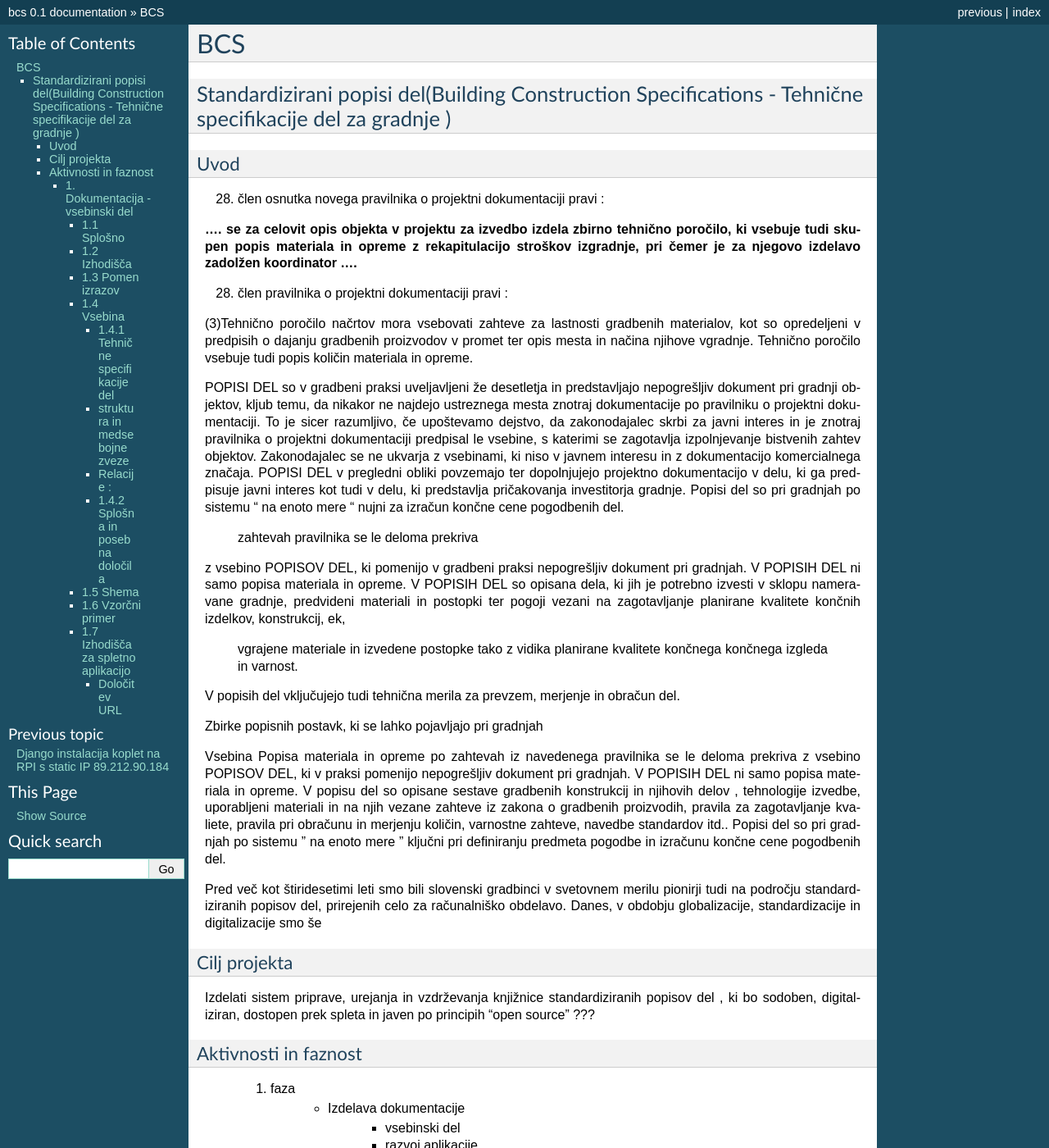
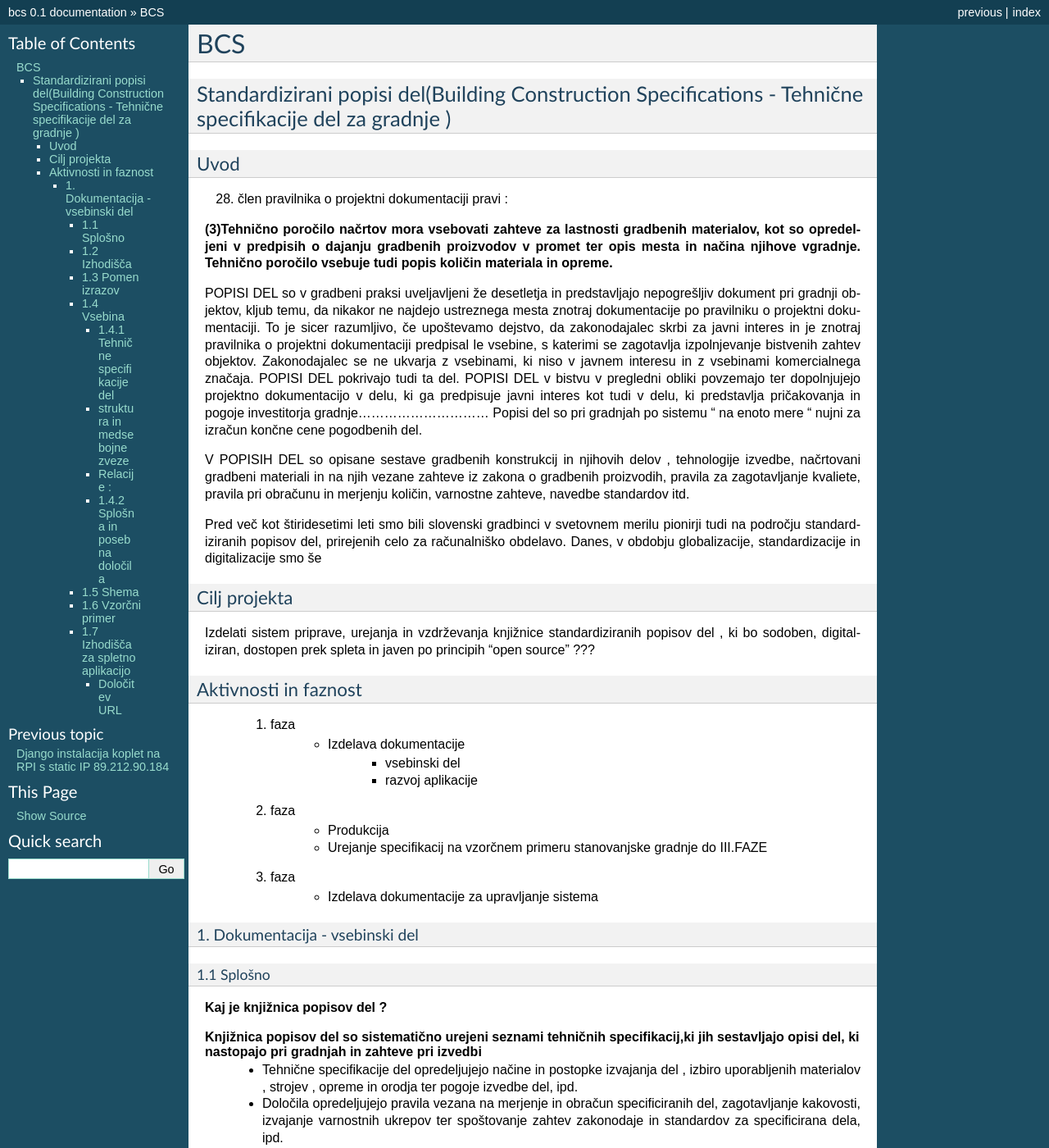
Before and after one commit to pavlovicr/bcs, a Sphinx documentation site: the page built from docs/bcs_projekt.rst, in a window 1280 px wide and 1400 px high. Shown: the whole window at 82% size. Built offline with Sphinx 7.4.7, drawn with Linux system fonts in a browser that asks for light colours; pages that are not in the unit, such as notebooks, are missing from menus.

Commit message:
še malo doc dokumentacije o POPISIH DEL

```diff
--- a/docs/bcs_projekt.rst
+++ b/docs/bcs_projekt.rst
@@ -8,18 +8,12 @@ Standardizirani popisi del(Building Construction Specifications - Tehnične spec
 
 Uvod
 ****
-28. člen osnutka novega pravilnika o projektni dokumentaciji pravi :
-
-**.... se za celovit opis objekta v projektu za izvedbo izdela zbirno tehnično**
-**poročilo, ki vsebuje tudi skupen popis materiala in opreme z rekapitulacijo**
-**stroškov izgradnje, pri čemer je za njegovo izdelavo zadolžen koordinator ....**
-
 
 28. člen pravilnika o projektni dokumentaciji pravi :
 
-(3)Tehnično poročilo načrtov mora vsebovati zahteve za lastnosti gradbenih materialov,
-kot so opredeljeni v predpisih o dajanju gradbenih proizvodov v promet ter opis mesta in načina
-njihove vgradnje. Tehnično poročilo vsebuje tudi popis količin materiala in opreme.
+**(3)Tehnično poročilo načrtov mora vsebovati zahteve za lastnosti gradbenih materialov,**
+**kot so opredeljeni v predpisih o dajanju gradbenih proizvodov v promet ter opis mesta in načina**
+**njihove vgradnje. Tehnično poročilo vsebuje tudi popis količin materiala in opreme.**
 
 
 POPISI DEL so v gradbeni praksi uveljavljeni že desetletja in predstavljajo nepogrešljiv dokument
@@ -27,29 +21,17 @@ pri gradnji objektov, kljub temu, da nikakor ne najdejo ustreznega mesta znotraj
 pravilniku o projektni dokumentaciji. To je sicer razumljivo, če upoštevamo dejstvo, da zakonodajalec
 skrbi za javni interes in je znotraj pravilnika o projektni dokumentaciji predpisal le vsebine,
 s katerimi se zagotavlja izpolnjevanje bistvenih zahtev objektov. Zakonodajalec se ne ukvarja z
-vsebinami, ki niso v javnem interesu in z dokumentacijo komercialnega značaja.
-POPISI DEL v pregledni obliki povzemajo ter dopolnjujejo projektno dokumentacijo v delu,
-ki ga predpisuje javni interes kot tudi v delu, ki predstavlja pričakovanja investitorja gradnje.
+vsebinami, ki niso v javnem interesu in z vsebinami komercialnega značaja. POPISI DEL pokrivajo tudi
+ta del.
+POPISI DEL v bistvu v pregledni obliki povzemajo ter dopolnjujejo projektno dokumentacijo v delu,
+ki ga predpisuje javni interes kot tudi v delu, ki predstavlja pričakovanja in pogoje investitorja
+gradnje..............................
 Popisi del so pri gradnjah po sistemu " na enoto mere " nujni za izračun končne cene pogodbenih del.
 
-
-
-
-
- zahtevah pravilnika se le deloma prekriva
-z vsebino POPISOV DEL, ki pomenijo v gradbeni praksi nepogrešljiv dokument pri gradnjah.
-V POPISIH DEL ni samo popisa materiala in opreme. V POPISIH DEL so opisana dela,
-ki jih je potrebno izvesti v sklopu nameravane gradnje, predvideni materiali in postopki
-ter pogoji vezani na zagotavljanje planirane kvalitete končnih izdelkov, konstrukcij, ek,
- vgrajene materiale in izvedene postopke tako z vidika planirane kvalitete končnega končnega
- izgleda  in varnost.
-V popisih del vključujejo tudi tehnična merila za prevzem, merjenje in obračun del.
-
-
-Zbirke popisnih postavk, ki se lahko pojavljajo pri gradnjah
-
-
-Vsebina Popisa materiala in opreme po zahtevah iz navedenega pravilnika se le deloma prekriva z vsebino POPISOV DEL, ki v praksi pomenijo nepogrešljiv dokument pri gradnjah. V POPISIH DEL ni samo popisa materiala in opreme. V popisu del so opisane sestave gradbenih konstrukcij in njihovih delov , tehnologije izvedbe, uporabljeni materiali in na njih vezane zahteve iz zakona o gradbenih proizvodih, pravila za zagotavljanje kvaliete, pravila pri obračunu in merjenju količin, varnostne zahteve, navedbe standardov itd.. Popisi del so pri gradnjah po sistemu ” na enoto mere ” ključni pri definiranju predmeta pogodbe in izračunu končne cene pogodbenih del.
+V POPISIH DEL so opisane sestave gradbenih konstrukcij in njihovih delov , tehnologije izvedbe,
+načrtovani gradbeni materiali in na njih vezane zahteve iz zakona o gradbenih proizvodih,
+pravila za zagotavljanje kvaliete, pravila pri obračunu in merjenju količin,
+varnostne zahteve, navedbe standardov itd.
 
 
 
```
